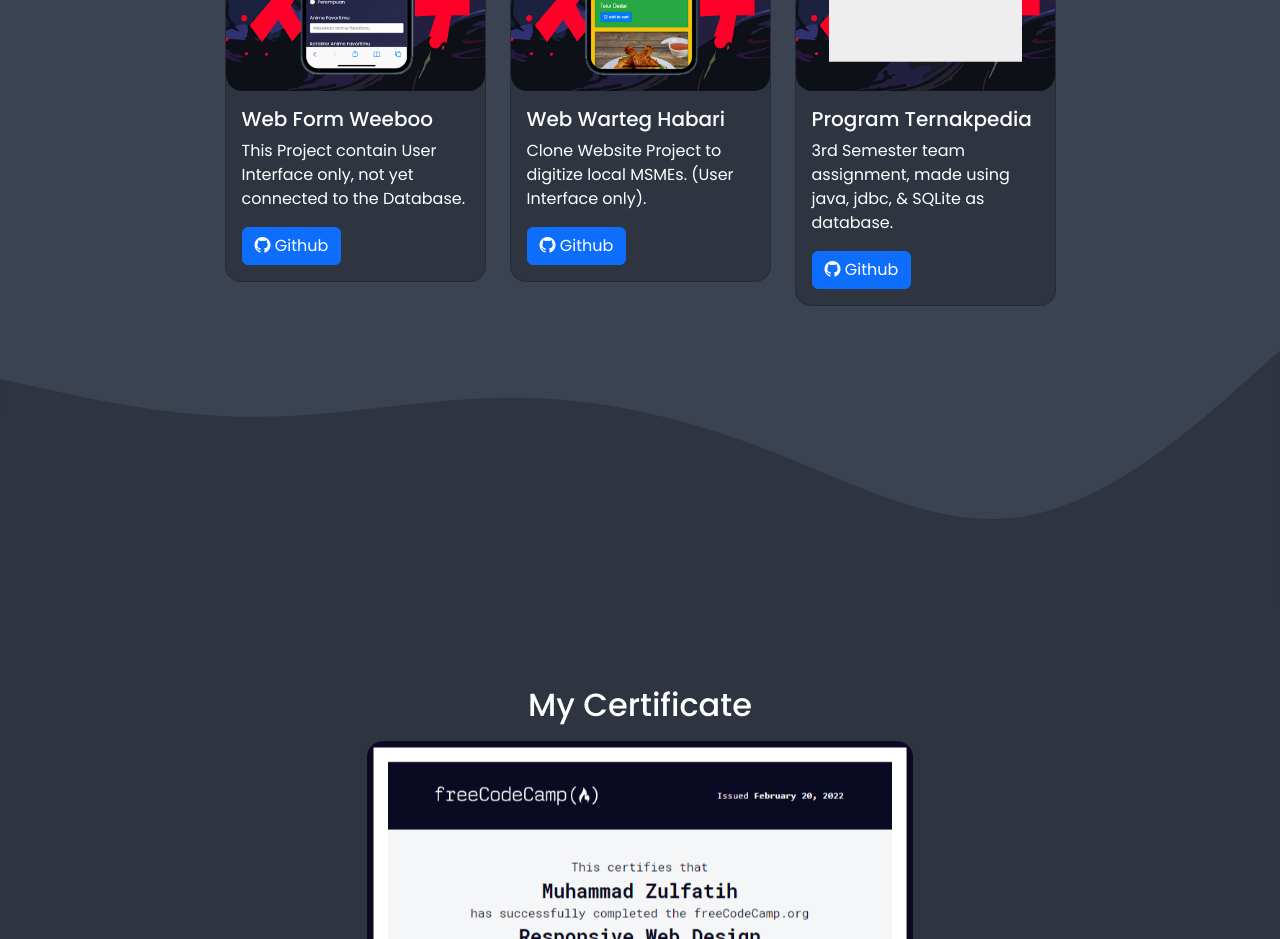
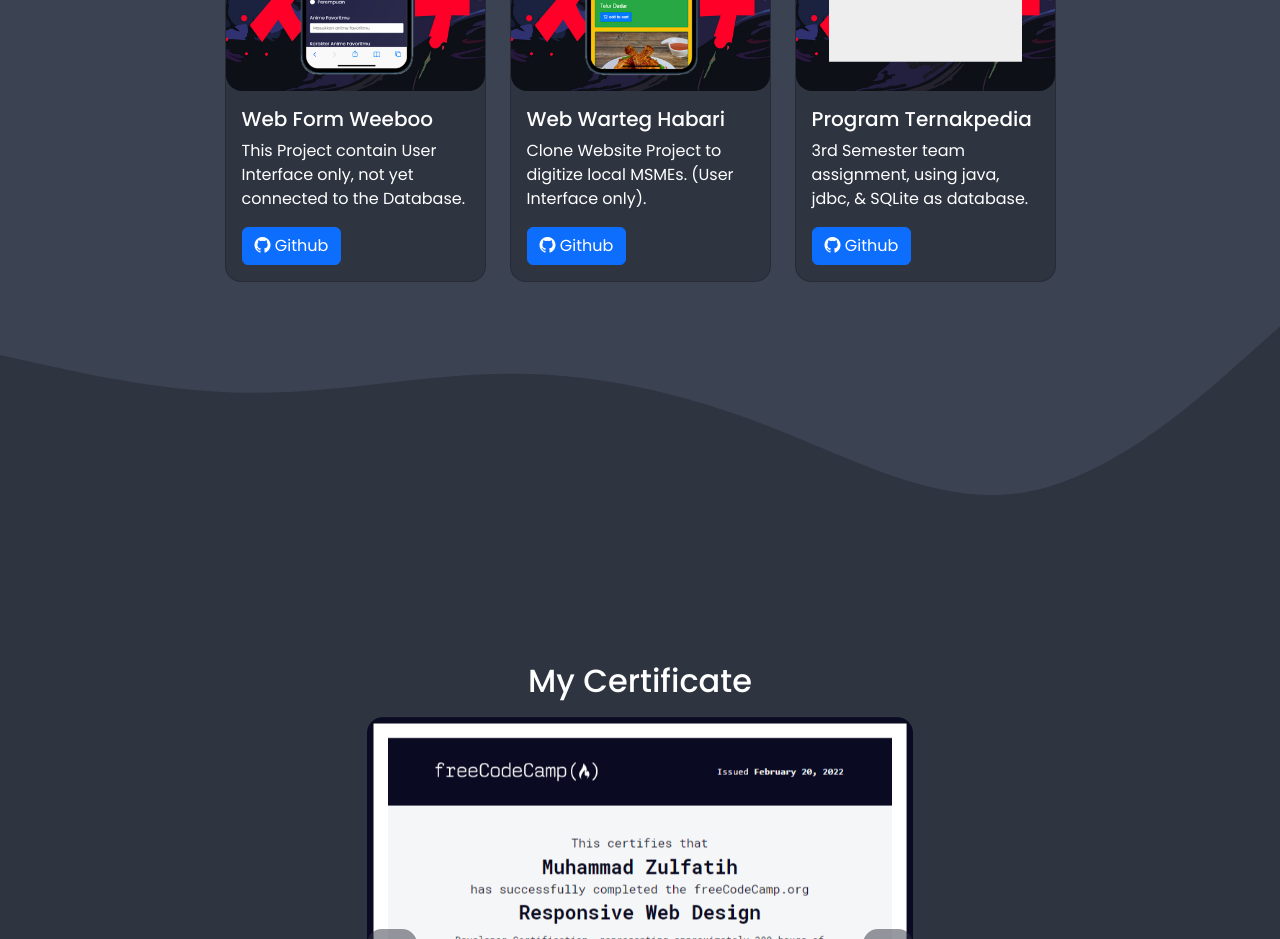
Before and after one commit to Zulfatih/Zulfatih.github.io, a plain HTML site: page index.html in a window 1280 px wide. Shown: the part 1080-2019 px from the top of the page. Drawn offline with nearby package versions, Linux system fonts and the light colour scheme.

Commit message:
edit caption projects

```diff
--- a/index.html
+++ b/index.html
@@ -126,7 +126,7 @@
               <img src="../assets/myproject/33.png" class="card-img-top rounded-4" alt="Project Wibu">
               <div class="card-body">
                 <h5 class="card-title">Program Ternakpedia</h5>
-                <p class="card-text">3rd Semester team assignment, made using java, jdbc, & SQLite as database.</p>
+                <p class="card-text">3rd Semester team assignment, using java, jdbc, & SQLite as database.</p>
                 <a href="https://github.com/Zulfatih/program-Ternakpedia" target="_blank" class="btn btn-primary"><i class="bi bi-github"></i> Github</a>
               </div>
             </div>
```
